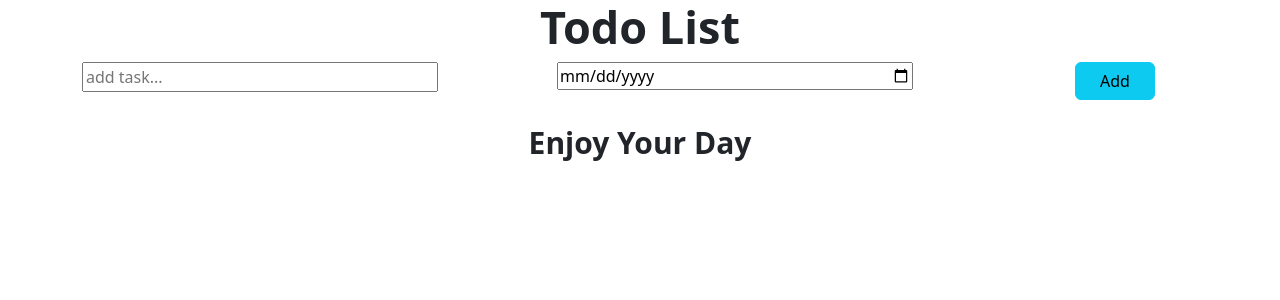
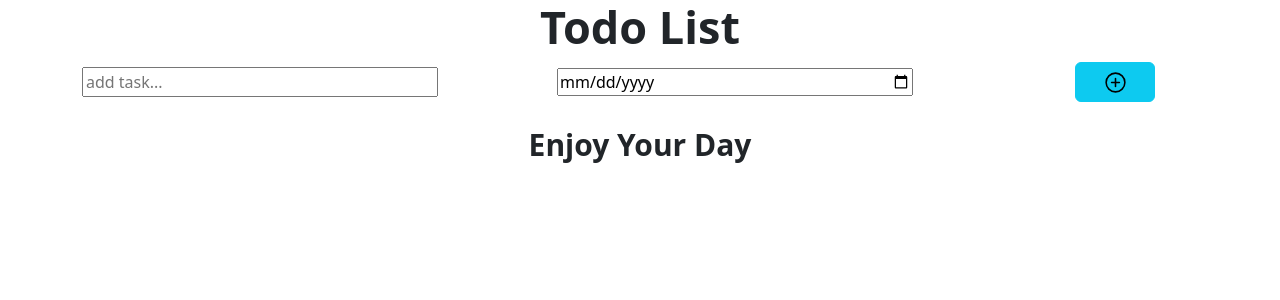
Before and after one commit to imam-programmer/todo, a React (Vite) app: page / in a window 1280 px wide. Shown: the top 300 px of the page. Built offline with nearby package versions, Linux system fonts and the light colour scheme.

Commit message:
ui customize by using react icon & fully todoList done

```diff
--- a/package.json
+++ b/package.json
@@ -12,7 +12,8 @@
   "dependencies": {
     "bootstrap": "^5.3.8",
     "react": "^19.2.7",
-    "react-dom": "^19.2.7"
+    "react-dom": "^19.2.7",
+    "react-icons": "^5.7.0"
   },
   "devDependencies": {
     "@eslint/js": "^10.0.1",
--- a/src/component/AddTodo.jsx
+++ b/src/component/AddTodo.jsx
@@ -1,4 +1,5 @@
 import React, { useState } from 'react'
+import { IoAddCircleOutline } from "react-icons/io5";
 
 const AddTodo = ({onNewItem}) => {
 const [todoName, setTodoName] = useState("")
@@ -16,7 +17,7 @@ setTodoName("")
 }
   return (
     <div className='container'>
-        <div className="row justify-content-between kg-row">
+        <div className="row justify-content-between kg-row  align-items-center">
     <div className="col-4">
       <input  value={todoName} type="text" placeholder='add task...' onChange={handleNameChange} />
     </div>
@@ -25,9 +26,10 @@ setTodoName("")
     </div>
     <div className="col-2">
       <button type="button" className="btn btn-info kg-button"
-      onClick={handleAddButtonClicked}>Add</button>
+      onClick={handleAddButtonClicked}><IoAddCircleOutline size={25}/></button>
     </div>
-  </div></div>
+  </div>
+  </div>
   )
 }
 
--- a/src/component/TodoItem.jsx
+++ b/src/component/TodoItem.jsx
@@ -1,17 +1,17 @@
 import React from 'react'
-
+import { RiDeleteBin6Fill } from "react-icons/ri";
 const TodoItem = ({todoName,todoDate,onDeleteClick}) => {
 
   return (
     <div className='container '>
-         <div className="row justify-content-between  kg-row">
+         <div className="row justify-content-between  kg-row align-items-center">
         <div className="col-4">
            {todoName}
         </div>
         <div className="col-4">{todoDate}</div>
         <div className="col-2">
           <button type="button" className="btn btn-danger kg-button" onClick={()=>onDeleteClick(todoName)}>
-            Delete
+            <RiDeleteBin6Fill size={20}/>
           </button>
         </div>
       </div>
```
Also changed, not shown: 1 other file (tests, documents, lock files or other folders).
